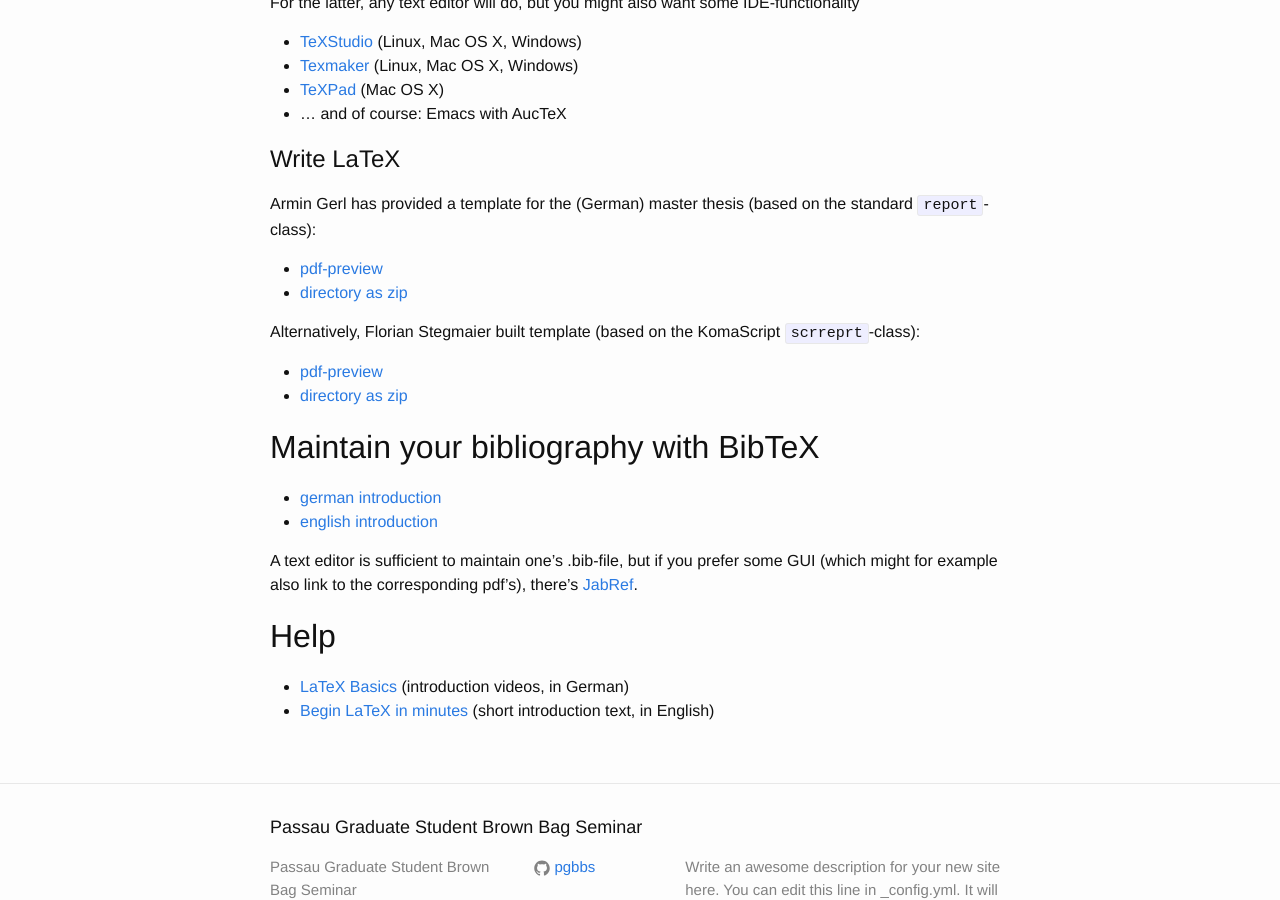
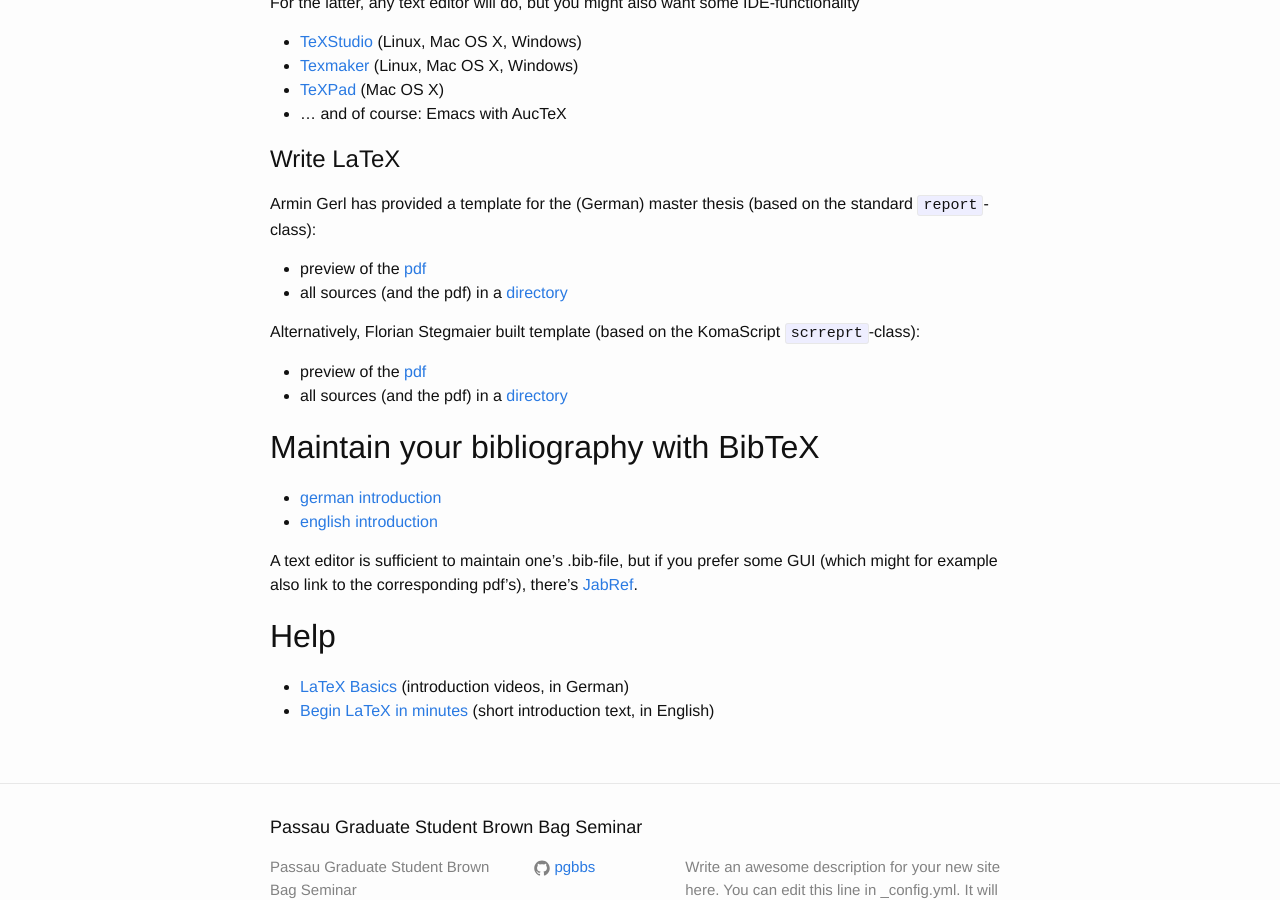
Before and after one commit to PGBBS/pgbbs.github.io, a Jekyll site: the page built from _pages/how-to-LaTeX.md, in a window 1280 px wide and 900 px high, scrolled down 882 px. Built offline with Jekyll 4.4.1, drawn with Linux system fonts in a browser that asks for light colours.

Commit message:
link to github repos of sources instead of local zip of sources

```diff
--- a/_pages/how-to-LaTeX.md
+++ b/_pages/how-to-LaTeX.md
@@ -38,17 +38,17 @@
 Armin Gerl has provided a template for the (German) master thesis
 (based on the standard `report`-class):
 
-- [pdf-preview][1]
-- [directory as zip][2]
+- preview of the [pdf][1]
+- all sources (and the pdf) in a [directory][2]
 
 [1]:{{ site.url }}/docs/thesis-de-report/master-thesis-de.pdf
-[2]:https://github.com/PGBBS/pgbbs.github.io/tree/master/docs/thesis-de-report
+[2]:{{ site.repo }}/docs/thesis-de-report
 
 Alternatively, Florian Stegmaier built template (based on the
 KomaScript `scrreprt`-class):
 
-- [pdf-preview][3]
-- [directory as zip][4]
+- preview of the [pdf][3]
+- all sources (and the pdf) in a [directory][4]
 
 [3]:{{ site.url }}/docs/thesis-de-scrreprt/rootFile.pdf
 [4]:{{ site.repo }}/docs/thesis-de-scrreprt
```
Also changed, not shown: 2 other files.
